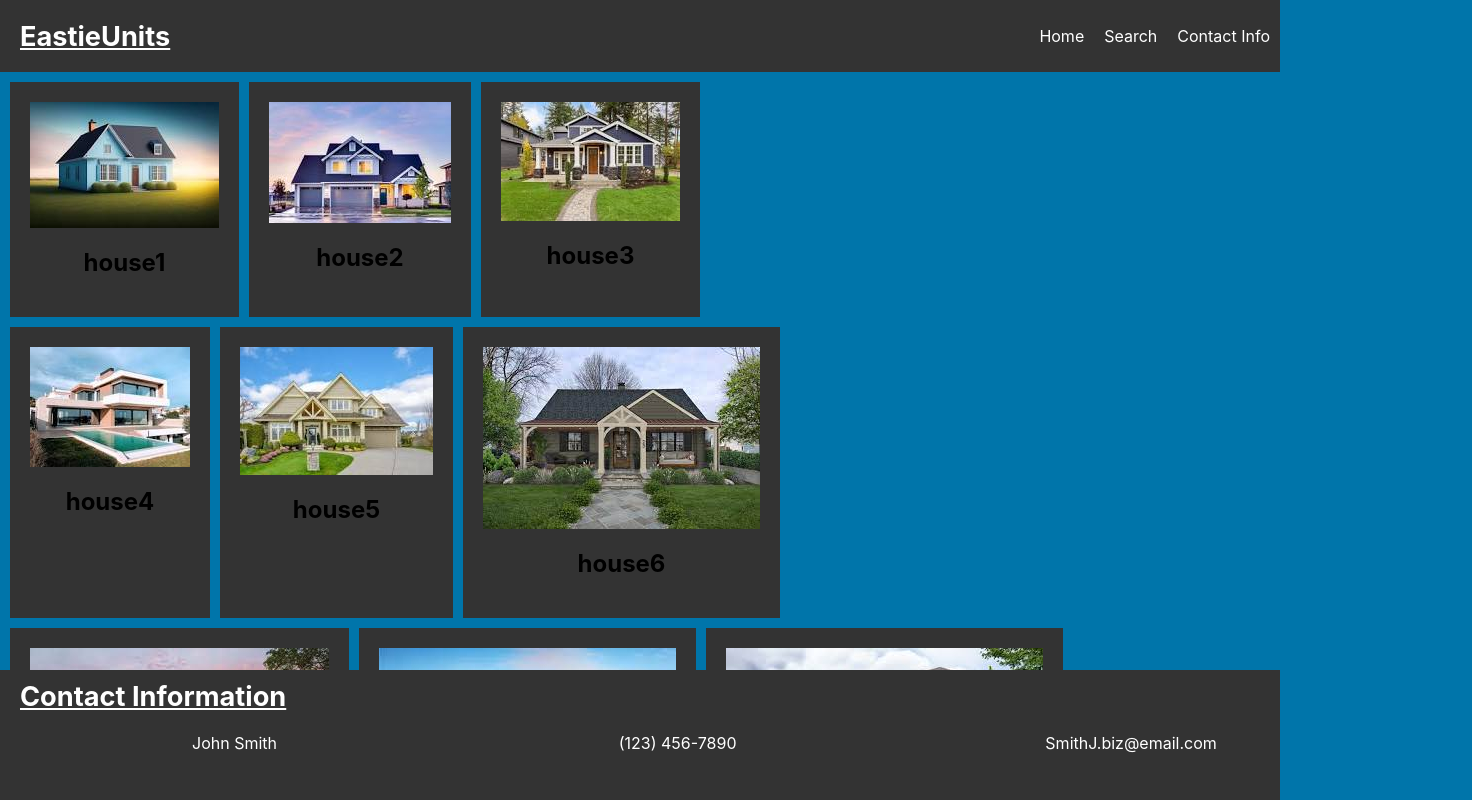
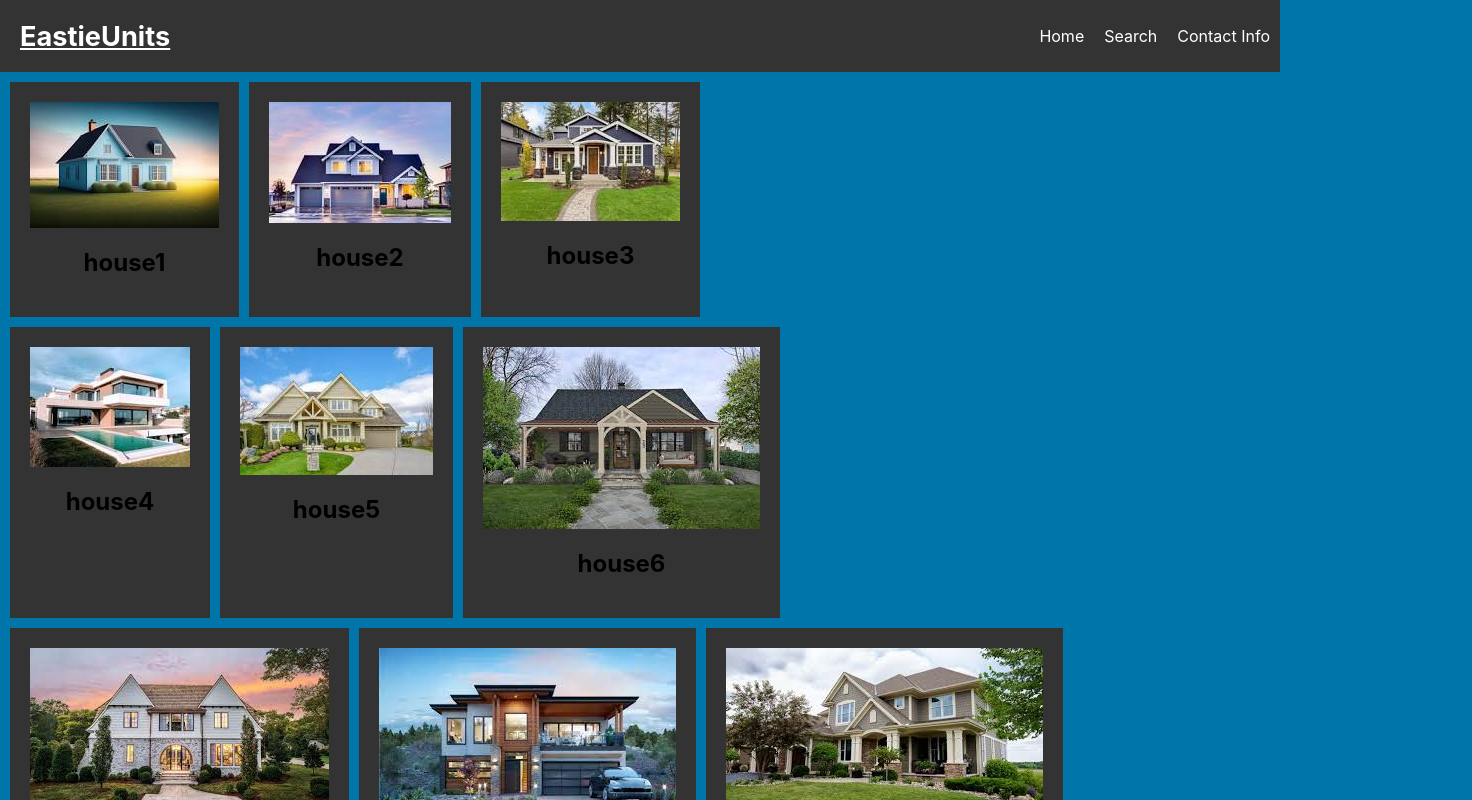
Before and after one commit to osullc2/EastieUnits, a React (Create React App) app: page / in a window 1280 px wide. Shown: the top 800 px of the page, 1472 px wide, since content can reach past the window. Built offline with nearby package versions, Linux system fonts and the light colour scheme.

Commit message:
edited footer position.

```diff
--- a/src/components/Footer.css
+++ b/src/components/Footer.css
@@ -1,7 +1,6 @@
 .footer {
     background-color: #333;
     padding: 10px 0 0 0;
-    position: fixed;
     bottom: 0;
     width: 100%;
     height: 120px;
```
